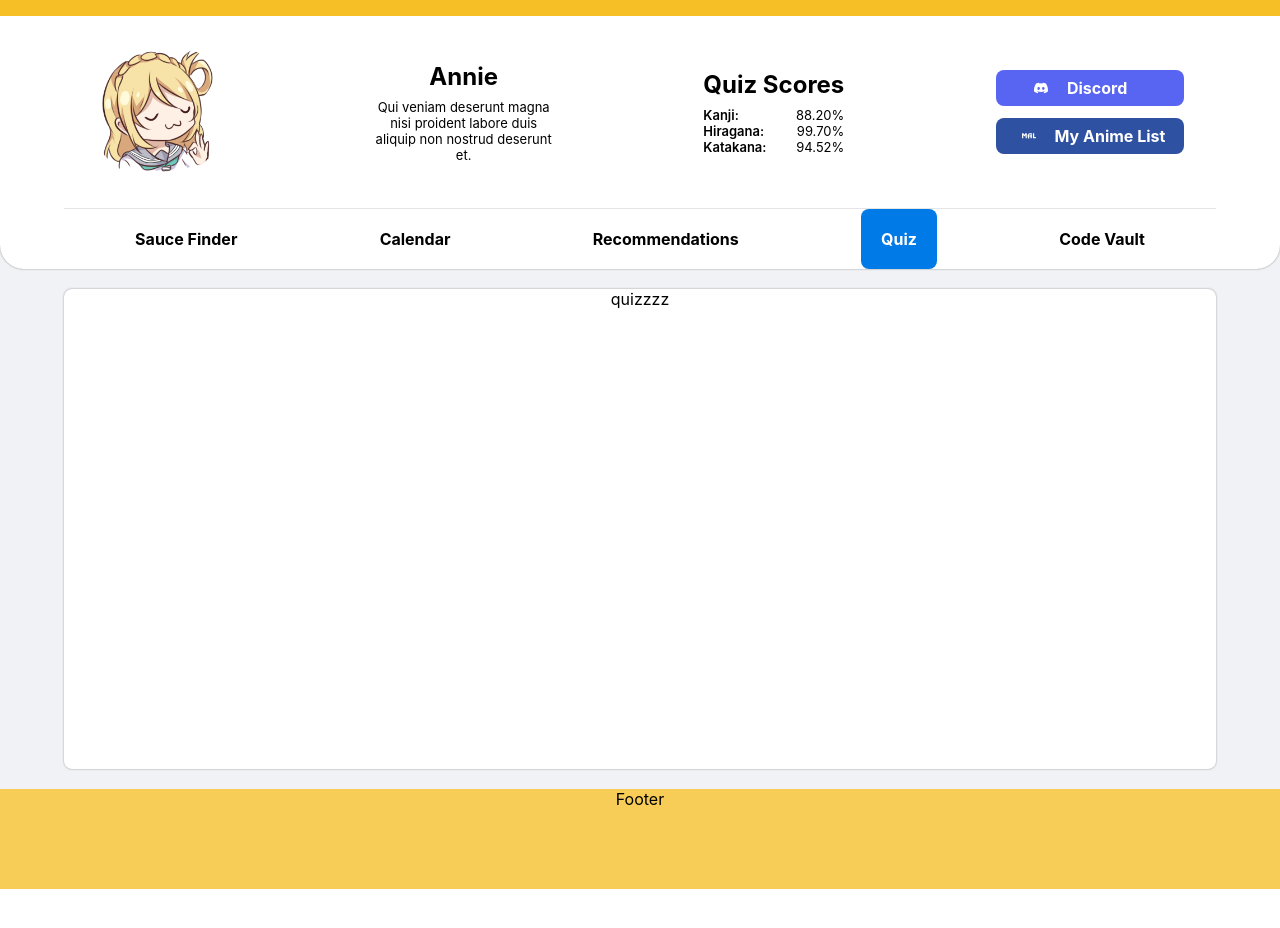
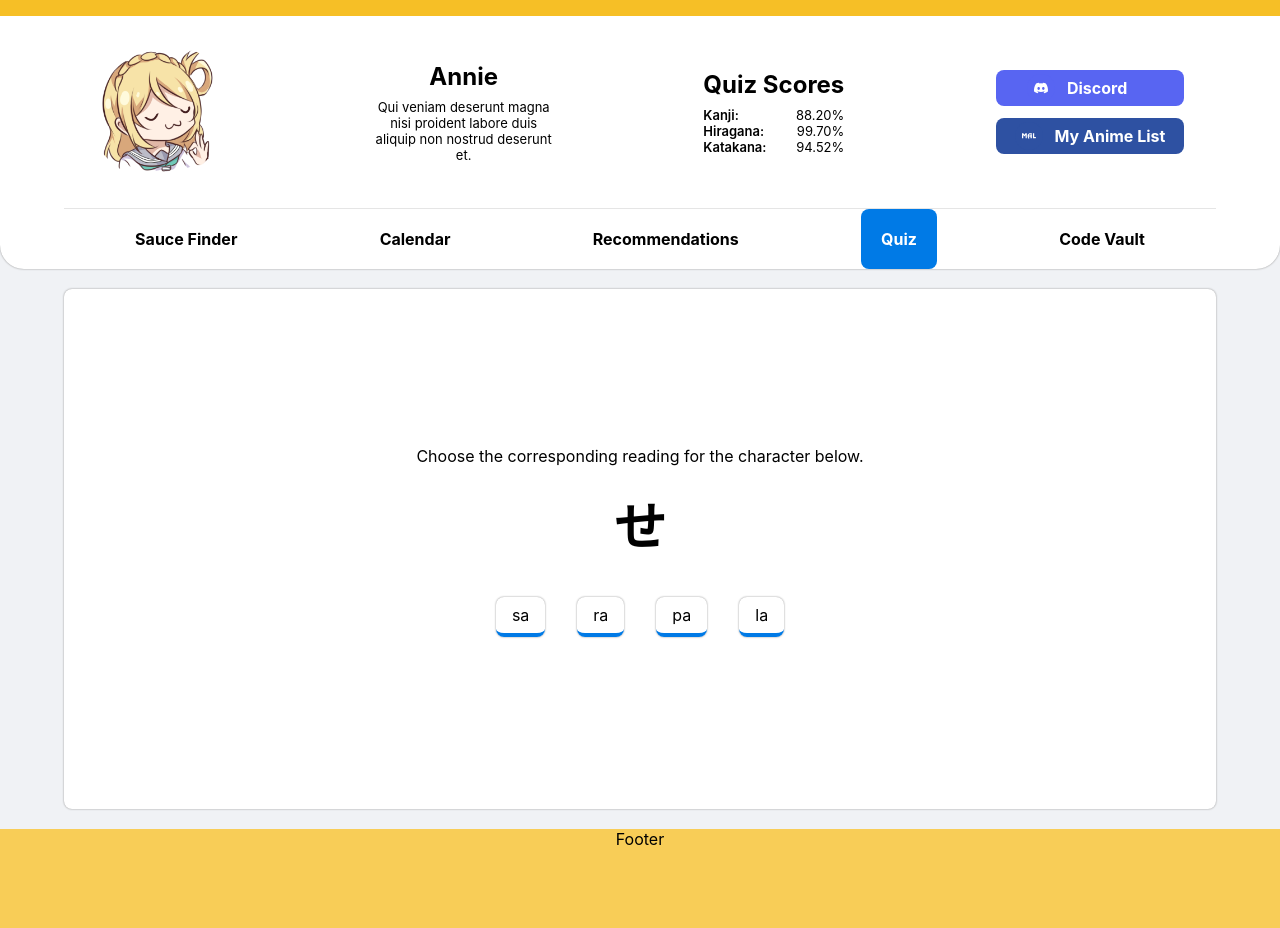
Before and after one commit to annie-capstone-sti-lipa/annie-capstone-sti-lipa.github.io, a React (Create React App) app: page / in a window 1280 px wide. Before the commit the page ends 889 px from the top, so only its background shows below. Built offline with nearby package versions, Linux system fonts and the light colour scheme.

Commit message:
add quiz ui

```diff
--- a/src/components/body/quiz/quiz.scss
+++ b/src/components/body/quiz/quiz.scss
@@ -0,0 +1,35 @@
+@import "../../../styles/presets";
+@import "../../../styles/hover-effects";
+
+.quiz {
+  min-height: inherit;
+  display: flex;
+  flex-direction: column;
+  justify-content: center;
+
+  @extend .default-padding;
+
+  .character-card {
+    padding: 20px;
+    font-size: 52px;
+    font-weight: bolder;
+  }
+
+  .choice-card-container {
+    display: flex;
+    flex-wrap: wrap;
+    justify-content: center;
+    align-items: center;
+
+    .choice-card {
+      margin: 16px;
+      padding: 8px 16px;
+      border-bottom: 4px solid $secondary;
+
+      @extend .box-shadow;
+      @extend .rounded-border;
+      @extend .clickable;
+      @extend .hover-highlight;
+    }
+  }
+}
--- a/src/components/body/quiz/quiz.tsx
+++ b/src/components/body/quiz/quiz.tsx
@@ -1,5 +1,24 @@
 import "./quiz.scss";
 
 export default function Quiz() {
-  return <div>quizzzz</div>;
+  return (
+    <div className="quiz">
+      <div>Choose the corresponding reading for the character below.</div>
+      <CharacterCard character="せ" />
+      <div className="choice-card-container">
+        <ChoiceCard choice="sa" />
+        <ChoiceCard choice="ra" />
+        <ChoiceCard choice="pa" />
+        <ChoiceCard choice="la" />
+      </div>
+    </div>
+  );
 }
+
+function CharacterCard({ character }: { character: string }) {
+  return <div className="character-card">{character}</div>;
+}
+
+function ChoiceCard({ choice }: { choice: string }) {
+  return <div className="choice-card">{choice}</div>;
+}
--- a/src/styles/_hover-effects.scss
+++ b/src/styles/_hover-effects.scss
@@ -44,6 +44,7 @@
 }
 
 .hover-highlight:active {
+  color: #fff;
   background-color: $secondary;
 }
 
```
